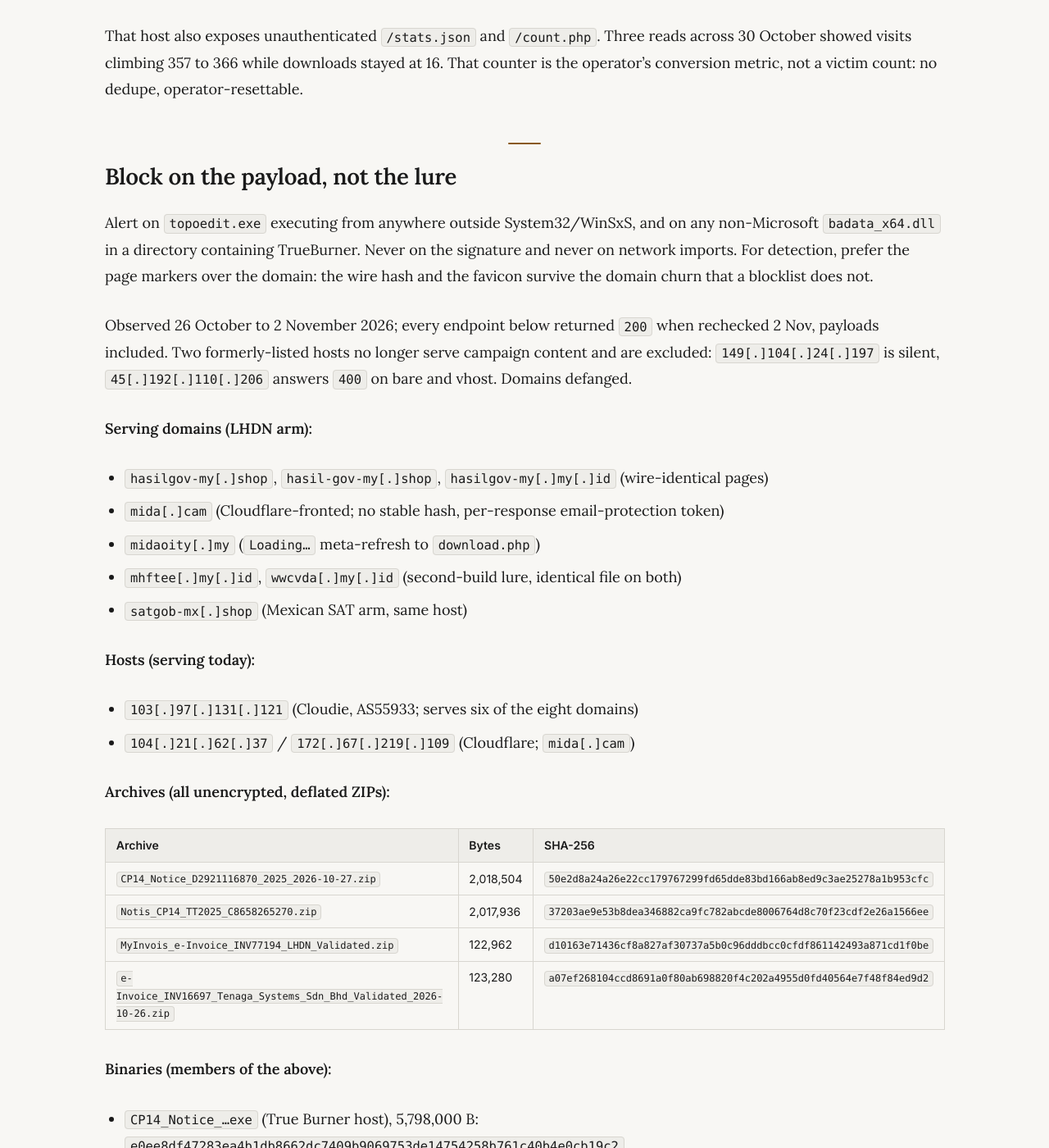
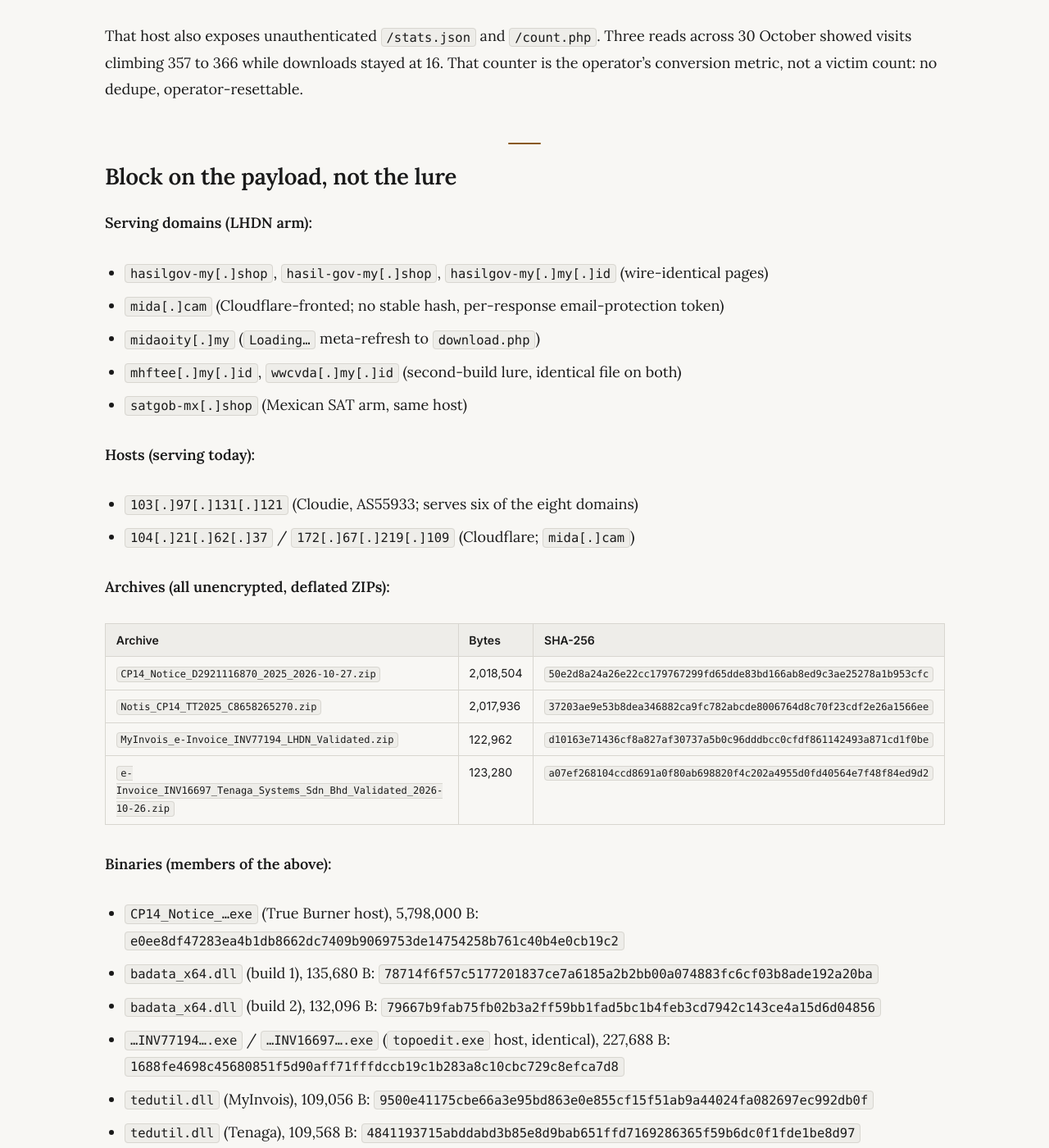
Before and after one commit to amirulcyber/amirulcyber.github.io, a Jekyll site: the page built from _posts/2026-11-02-malaysia-lhdn-tax-audit-impersonate.md, in a window 1280 px wide and 1400 px high, scrolled down 5540 px. Shown: the whole window at 82% size. Built offline with Jekyll 4.4.1, drawn with Linux system fonts in a browser that asks for light colours; some of the changed text lies outside the part shown.

Commit message:
LHDN post: retitle, defang staging URL, trim block section to IOCs

```diff
--- a/_posts/2026-11-02-malaysia-lhdn-tax-audit-impersonate.md
+++ b/_posts/2026-11-02-malaysia-lhdn-tax-audit-impersonate.md
@@ -1,5 +1,5 @@
 ---
-title: Malaysia LHDN Tax Audit Phishing - Late October 2026
+title: Malaysia LHDN Tax Audit Phishing - End Oct 2026 - Silver Fox
 description: Fake LHDN tax-audit wave, 26 October 2026. No credential form, one download button, ZIPs sideloading signed Windows binaries. 29 of 32 indicators unpublished; probable Silver Fox. IOCs and screenshots inside.
 image: /assets/img/figure1-lhdn-fake-audit-notice.jpg
 thumbnail: /assets/img/figure1-lhdn-fake-audit-notice.jpg
@@ -41,7 +41,7 @@ The operator rotates builds, not just domains. `mhftee.my[.]id`, missed by the f
 
 ## Second stage and C2, via sandbox
 
-Static analysis sees the loader. A third-party sandbox run watched it execute: on detonation the DLL pulls an encrypted second stage, `devin-us.dat`, from a GitHub release asset (`github.com/mariauyrnq/devin-update`, v1.0.01), then unpacks a Go client built from `overlord-client` packages, the Overlord RAT. It opens persistent WebSocket channels to `devin-us[.]com`, which hosts the TankRat web panel (Simplified Chinese admin login, TOTP plus OIDC). Observed capabilities: live display streaming, hidden virtual desktops, keystroke injection, clipboard theft, and a fake Windows Update screen shown while the operator works.
+Static analysis sees the loader. A third-party sandbox run watched it execute: on detonation the DLL pulls an encrypted second stage, `devin-us.dat`, from a GitHub release asset (`github[.]com/mariauyrnq/devin-update`, v1.0.01), then unpacks a Go client built from `overlord-client` packages, the Overlord RAT. It opens persistent WebSocket channels to `devin-us[.]com`, which hosts the TankRat web panel (Simplified Chinese admin login, TOTP plus OIDC). Observed capabilities: live display streaming, hidden virtual desktops, keystroke injection, clipboard theft, and a fake Windows Update screen shown while the operator works.
 
 Runtime behaviors worth detecting: the DLL is invoked via `rundll32.exe`, checks for `vboxguest.sys` and VMware drivers, and looks up the victim IP via `api[.]ipify[.]org`. That last is a public IP API used by legitimate software too, a behavior marker rather than a block target. A related lure filename, `ITR_Scrutiny_240_Notice_PAN_PAN_ABCDE1234F_AY2025-26_05082026.exe`, mimics Indian income-tax scrutiny notices, the same kit in a different national costume.
 
@@ -56,10 +56,6 @@ Attribution note: the sandbox assessment does not confirm Silver Fox. It tracks
 That host also exposes unauthenticated `/stats.json` and `/count.php`. Three reads across 30 October showed visits climbing 357 to 366 while downloads stayed at 16. That counter is the operator's conversion metric, not a victim count: no dedupe, operator-resettable.
 
 ## Block on the payload, not the lure
-
-Alert on `topoedit.exe` executing from anywhere outside System32/WinSxS, and on any non-Microsoft `badata_x64.dll` in a directory containing TrueBurner. Never on the signature and never on network imports. For detection, prefer the page markers over the domain: the wire hash and the favicon survive the domain churn that a blocklist does not.
-
-Observed 26 October to 2 November 2026; every endpoint below returned `200` when rechecked 2 Nov, payloads included. Two formerly-listed hosts no longer serve campaign content and are excluded: `149[.]104[.]24[.]197` is silent, `45[.]192[.]110[.]206` answers `400` on bare and vhost. Domains defanged.
 
 **Serving domains (LHDN arm):**
 
@@ -95,6 +91,6 @@ Observed 26 October to 2 November 2026; every endpoint below returned `200` when
 **Sandbox-derived (third-party dynamic analysis):**
 
 - C2 and TankRat panel: `devin-us[.]com`
-- Second-stage staging: `github.com/mariauyrnq/devin-update/releases/download/v1.0.01/devin-us.dat`
+- Second-stage staging: `github[.]com/mariauyrnq/devin-update/releases/download/v1.0.01/devin-us.dat`
 - Related lure filename (India arm): `ITR_Scrutiny_240_Notice_PAN_PAN_ABCDE1234F_AY2025-26_05082026.exe`
 - Runtime behaviors (detect; do not block the legitimate service): `rundll32.exe` invoking `badata_x64.dll`; VM-driver checks; victim IP lookup via `api[.]ipify[.]org`
```
